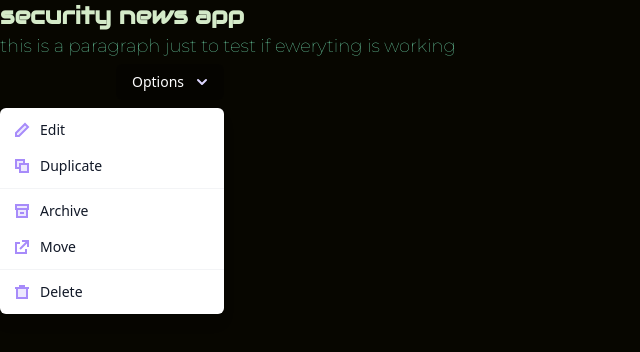
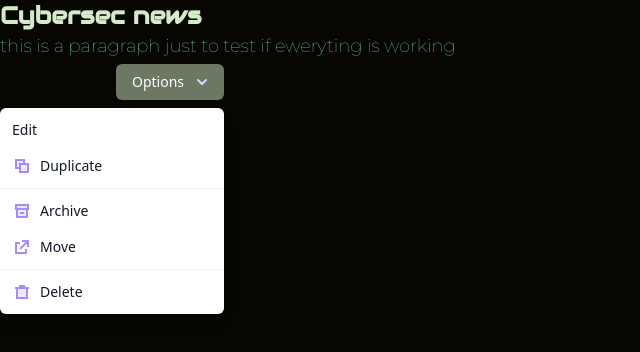
Before and after one commit to fajllo/security_news, a Next.js app: page / in a window 1280 px wide. Both pictures are taken after a click on the button "Options". Shown: the top 352 px of the page, without its empty margins (0-640 px from the left). Built offline with nearby package versions, Linux system fonts and the light colour scheme.

Commit message:
some meaningless changes

```diff
--- a/components/Navbar.js
+++ b/components/Dropdown.js
@@ -2,12 +2,12 @@ import { Menu, Transition } from "@headlessui/react";
 import { Fragment, useEffect, useRef, useState } from "react";
 import { ChevronDownIcon } from "@heroicons/react/solid";
 
-export default function Example() {
+export default function Dropdown() {
   return (
     <div className="w-56 text-right fixed top-16">
       <Menu as="div" className="relative inline-block text-left">
         <div>
-          <Menu.Button className="inline-flex justify-center w-full px-4 py-2 text-sm font-medium text-white bg-black rounded-md bg-opacity-20 hover:bg-opacity-30 focus:outline-none focus-visible:ring-2 focus-visible:ring-white focus-visible:ring-opacity-75">
+          <Menu.Button className="inline-flex justify-center w-full px-4 py-2 text-sm font-medium text-white bg-[#D4EAC8] rounded-md bg-opacity-50 hover:bg-opacity-30 focus:outline-none focus-visible:ring-2 focus-visible:ring-white focus-visible:ring-opacity-75">
             Options
             <ChevronDownIcon
               className="w-5 h-5 ml-2 -mr-1 text-violet-200 hover:text-violet-100"
@@ -30,20 +30,10 @@ export default function Example() {
                 {({ active }) => (
                   <button
                     className={`${
-                      active ? "bg-violet-500 text-white" : "text-gray-900"
+                      active ? "bg-[#D4EAC8] text-black" : "text-gray-900"
                     } group flex rounded-md items-center w-full px-2 py-2 text-sm`}
                   >
-                    {active ? (
-                      <EditActiveIcon
-                        className="w-5 h-5 mr-2"
-                        aria-hidden="true"
-                      />
-                    ) : (
-                      <EditInactiveIcon
-                        className="w-5 h-5 mr-2"
-                        aria-hidden="true"
-                      />
-                    )}
+                    {}
                     Edit
                   </button>
                 )}
--- a/pages/index.js
+++ b/pages/index.js
@@ -1,13 +1,13 @@
 import Head from "next/head";
 import Image from "next/image";
 import styles from "../styles/Home.module.css";
-import Example from "../components/Navbar";
+import Dropdown from "../components/Dropdown";
 
 export default function Home() {
   return (
     <div>
-      <Example />
-      <h1 className=" ">security news app</h1>
+      <Dropdown />
+      <h1 className=" ">Cybersec news </h1>
       <p>this is a paragraph just to test if eweryting is working </p>
     </div>
   );
```
